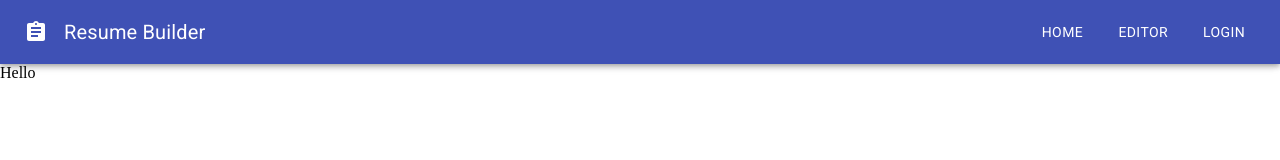
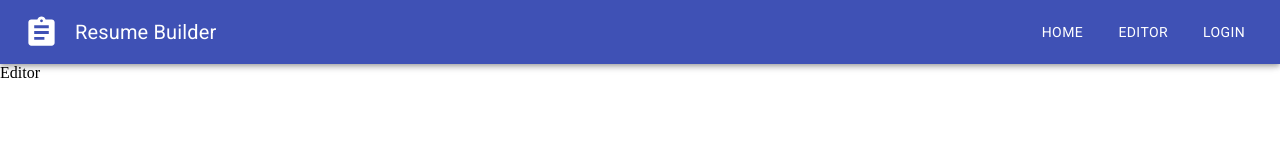
Before and after one commit to malakivandas/resume-builder, a React (Create React App) app: page /editor in a window 1280 px wide. Shown: the top 160 px of the page. Built offline with nearby package versions, Linux system fonts and the light colour scheme; the HTML template or start-up script is replaced by a standard one.

Commit message:
Routes for Home and Editor

```diff
--- a/package.json
+++ b/package.json
@@ -10,6 +10,7 @@
     "@testing-library/user-event": "^7.2.1",
     "react": "^16.13.1",
     "react-dom": "^16.13.1",
+    "react-router-dom": "^5.2.0",
     "react-scripts": "3.4.3"
   },
   "scripts": {
--- a/src/App.js
+++ b/src/App.js
@@ -1,17 +1,23 @@
-import React, { Fragment } from 'react';
+import React from 'react';
+import { BrowserRouter as Router, Switch, Route } from 'react-router-dom';
 
 // Components
 import NavBar from './COMPONENTS/layout/NavBar';
+import Home from './COMPONENTS/pages/Home';
+import Editor from './COMPONENTS/pages/Editor';
 
 // Style
 import './App.css';
 
 function App() {
   return (
-    <Fragment>
+    <Router>
       <NavBar />
-      <div style={{ height: '2000px' }}>Hello</div>
-    </Fragment>
+      <Switch>
+        <Route exact path="/" component={Home} />
+        <Route exact path="/editor" component={Editor} />
+      </Switch>
+    </Router>
   );
 }
 
--- a/src/COMPONENTS/layout/NavBar.js
+++ b/src/COMPONENTS/layout/NavBar.js
@@ -1,4 +1,7 @@
 import React from 'react';
+import { Link } from 'react-router-dom';
+
+// MUI
 import { makeStyles } from '@material-ui/core/styles';
 import AppBar from '@material-ui/core/AppBar';
 import Toolbar from '@material-ui/core/Toolbar';
@@ -26,14 +29,24 @@ const NavBar = () => {
     <div className={classes.root}>
       <AppBar position="fixed">
         <Toolbar>
-          <ResumeIcon className={classes.marginRight} />
+          <ResumeIcon className={classes.marginRight} fontSize="large" />
           <Typography variant="h6" className={classes.title}>
             Resume Builder
           </Typography>
-          <Button color="inherit" className={classes.marginRight}>
+          <Button
+            color="inherit"
+            className={classes.marginRight}
+            component={Link}
+            to={'/'}
+          >
             Home
           </Button>
-          <Button color="inherit" className={classes.marginRight}>
+          <Button
+            color="inherit"
+            className={classes.marginRight}
+            component={Link}
+            to={'/editor'}
+          >
             Editor
           </Button>
           <Button color="inherit">Login</Button>
--- /dev/null
+++ b/src/COMPONENTS/pages/Editor.js
@@ -0,0 +1,7 @@
+import React from 'react';
+
+const Editor = () => {
+  return <div>Editor</div>;
+};
+
+export default Editor;
--- /dev/null
+++ b/src/COMPONENTS/pages/Home.js
@@ -0,0 +1,7 @@
+import React from 'react';
+
+const Home = () => {
+  return <div>Home</div>;
+};
+
+export default Home;
```
Also changed, not shown: 1 other file (tests, documents, lock files or other folders).
